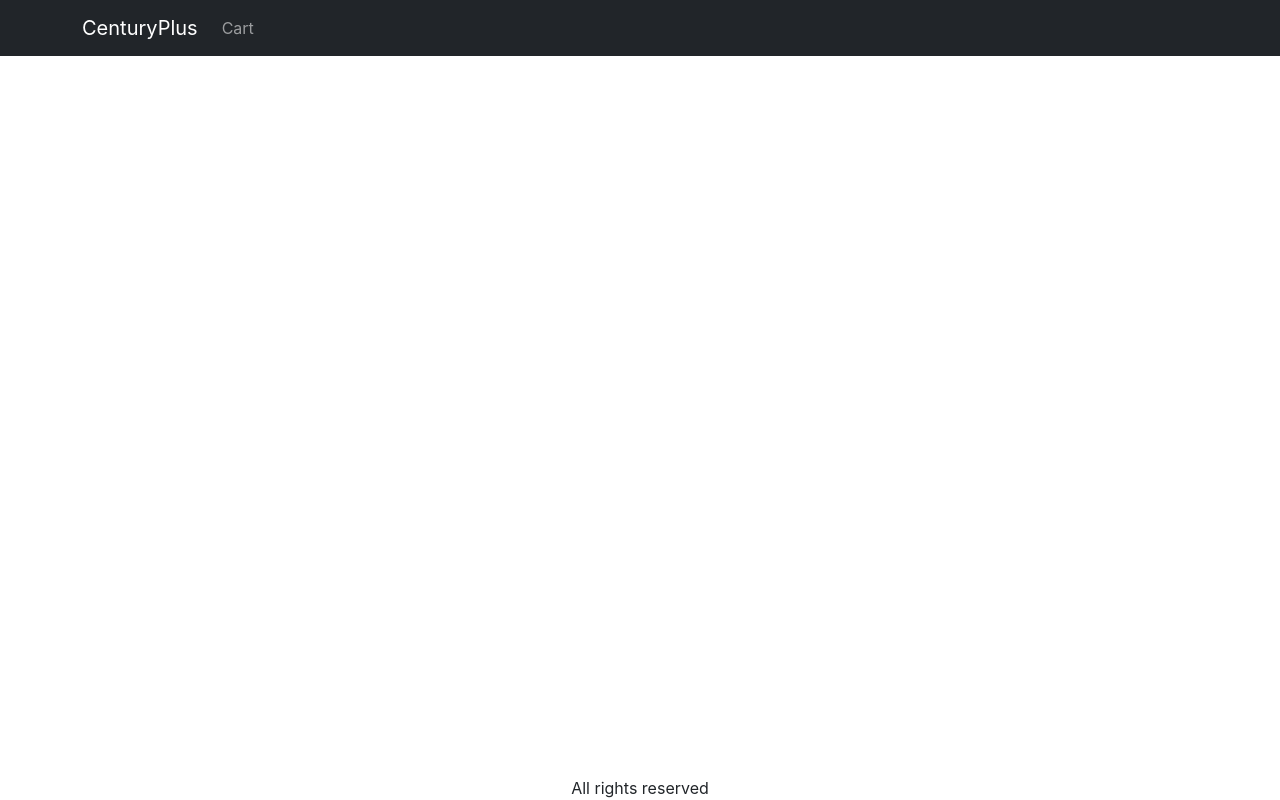
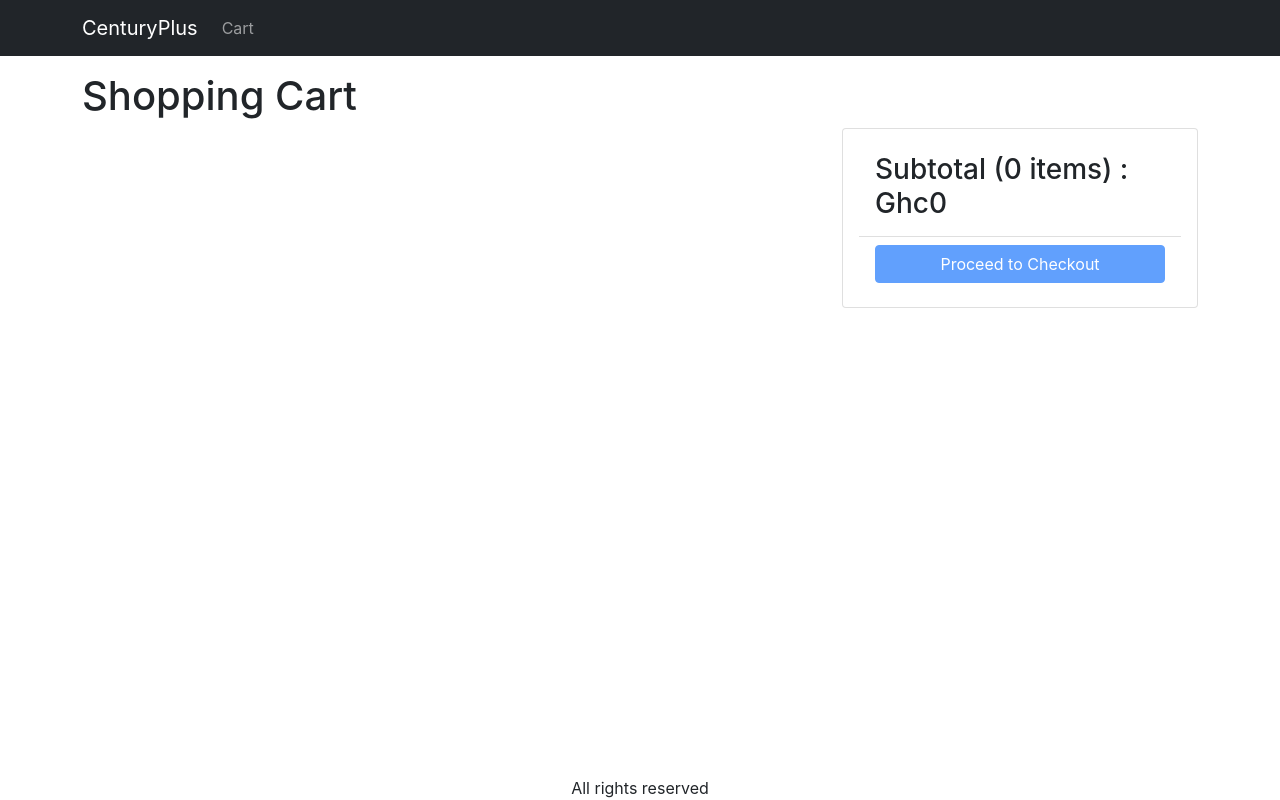
Before and after one commit to HarunaZakaria/Trinity_App, a React (Create React App) app in the folder Trinity_App/frontend/: page /cart in a window 1280 px wide. Built offline with nearby package versions, Linux system fonts and the light colour scheme.

Commit message:
add new route in app.js, add new class in index.css, create a CartScreen.js

```diff
--- a/Trinity_App/frontend/src/App.js
+++ b/Trinity_App/frontend/src/App.js
@@ -8,6 +8,7 @@
 import { LinkContainer } from 'react-router-bootstrap';
 import { useContext } from 'react';
 import { Store } from './Store';
+import CartScreen from './screens/CartScreen';
 
 function App() {
   const { state } = useContext(Store);
@@ -38,6 +39,7 @@
           <Container>
             <Routes>
               <Route path="/product/:slug" element={<ProductScreen />} />
+              <Route path="/cart" element={<CartScreen />} />
               <Route path="/" element={<HomeScreen />} />
             </Routes>
           </Container>
--- a/Trinity_App/frontend/src/index.css
+++ b/Trinity_App/frontend/src/index.css
@@ -37,3 +37,6 @@
 .img-large {
   max-width: 100%;
 }
+.img-thumbnail {
+  height: 80px;
+}
--- /dev/null
+++ b/Trinity_App/frontend/src/screens/CartScreen.js
@@ -0,0 +1,95 @@
+import { useContext } from 'react';
+import { Helmet } from 'react-helmet-async';
+import { Store } from '../Store';
+import Row from 'react-bootstrap/Row';
+import Col from 'react-bootstrap/Col';
+import ListGroup from 'react-bootstrap/ListGroup';
+import Button from 'react-bootstrap/Button';
+import Card from 'react-bootstrap/Card';
+import MessageBox from '../components/MessageBox';
+import { Link } from 'react-router-dom';
+
+export default function CartScreen() {
+  const { state, dispatch: ctxDispatch } = useContext(Store);
+  const {
+    cart: { cartItems },
+  } = state;
+  return (
+    <div>
+      <Helmet>
+        <title>Shopping Cart</title>
+      </Helmet>
+      <h1>Shopping Cart</h1>
+      <Row>
+        <Col md={8}>
+          {cartItems.length === 0 ? (
+            <MessageBox>
+              Cart is empty. <Link to="/"> Go Shopping</Link>
+            </MessageBox>
+          ) : (
+            <ListGroup>
+              {cartItems.map((item) => (
+                <ListGroup.Item key={item._id}>
+                  <Row className="align-items-center">
+                    <Col md={4}>
+                      <img
+                        src={item.image}
+                        alt={item.name}
+                        className="img-fluid rounded img-thumbnail"
+                      ></img>{' '}
+                      <Link to={`/product/${item.slug}`}>{item.name}</Link>
+                    </Col>
+                    <Col md={3}>
+                      <Button variant="light" disabled={item.quantuty === 1}>
+                        <i className="fas fa-minus-circle"></i>
+                      </Button>{' '}
+                      <span>{item.quantity}</span>{' '}
+                      <Button
+                        variant="light"
+                        disabled={item.quantuty === item.countInStock}
+                      >
+                        <i className="fas fa-plus-circle"></i>
+                      </Button>
+                    </Col>
+                    <Col md={3}>${item.price}</Col>
+                    <Col md={2}>
+                      <Button variant="light">
+                        <i className="fas fa-trash"></i>
+                      </Button>
+                    </Col>
+                  </Row>
+                </ListGroup.Item>
+              ))}
+            </ListGroup>
+          )}
+        </Col>
+        <Col md="4">
+          <Card>
+            <Card.Body>
+              <ListGroup variant="flush">
+                <ListGroup.Item>
+                  <h3>
+                    Subtotal ({cartItems.reduce((a, c) => a + c.quantity, 0)}{' '}
+                    items) : Ghc
+                    {cartItems.reduce((a, c) => a + c.price * c.quantity, 0)}
+                  </h3>
+                </ListGroup.Item>
+                <ListGroup.Item>
+                  <div className="d-grid">
+                    <Button
+                      type="button"
+                      variant="primary"
+                      disabled={cartItems.length === 0}
+                    >
+                      Proceed to Checkout
+                    </Button>
+                  </div>
+                </ListGroup.Item>
+              </ListGroup>
+            </Card.Body>
+          </Card>
+        </Col>
+      </Row>
+    </div>
+  );
+}
--- a/Trinity_App/frontend/src/screens/ProductScreen.js
+++ b/Trinity_App/frontend/src/screens/ProductScreen.js
@@ -1,6 +1,6 @@
 import axios from 'axios';
 import { useContext, useEffect, useReducer } from 'react';
-import { useParams } from 'react-router-dom';
+import { useNavigate, useParams } from 'react-router-dom';
 import Row from 'react-bootstrap/Row';
 import Col from 'react-bootstrap/Col';
 import ListGroup from 'react-bootstrap/ListGroup';
@@ -28,6 +28,7 @@
 };
 
 function ProductScreen() {
+  const navigate = useNavigate();
   const params = useParams();
   const { slug } = params;
   const [{ loading, error, product }, dispatch] = useReducer(reducer, {
@@ -62,6 +63,7 @@
       type: 'CART_ADD_ITEM',
       payload: { ...product, quantity },
     });
+    navigate('/cart');
   };
   return loading ? (
     <LoadingBox />
```
